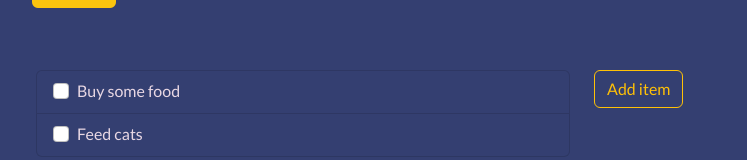
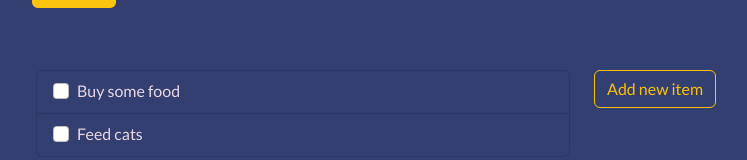
Before and after one commit to abaibik/tododo-list, a React (Create React App) app: page / in a window 1280 px wide. Shown: the part 126-286 px from the top of the page, without its empty margins (36-783 px from the left). Built offline with nearby package versions, Linux system fonts and the light colour scheme.

Commit message:
test schould add list item

```diff
--- a/src/List.tsx
+++ b/src/List.tsx
@@ -73,7 +73,7 @@ export function List() {
         </Col>
         <Col>
           <Button variant="outline-warning" onClick={handleShow}>
-            Add item
+            Add new item
           </Button>
         </Col>
       </Row>
```
Also changed, not shown: package.json (+11 -3 lines), src/setupTests.ts (+1 -1 lines), 2 other files (tests, documents, lock files or other folders).
